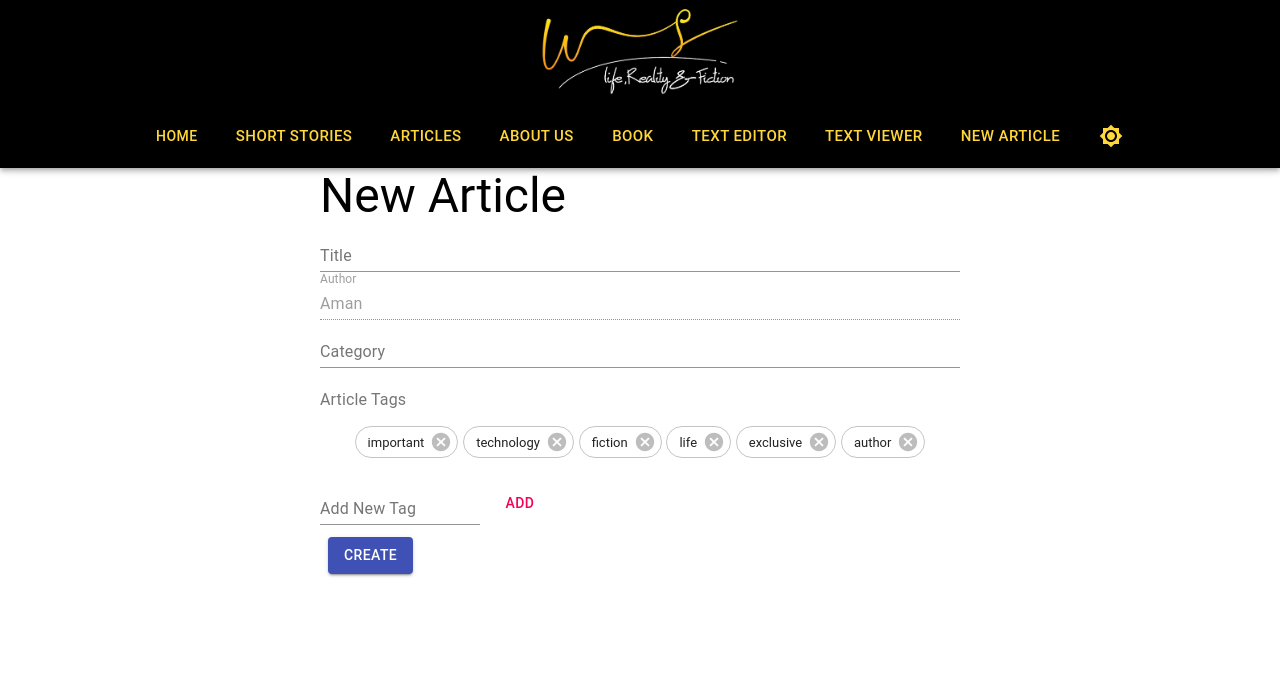
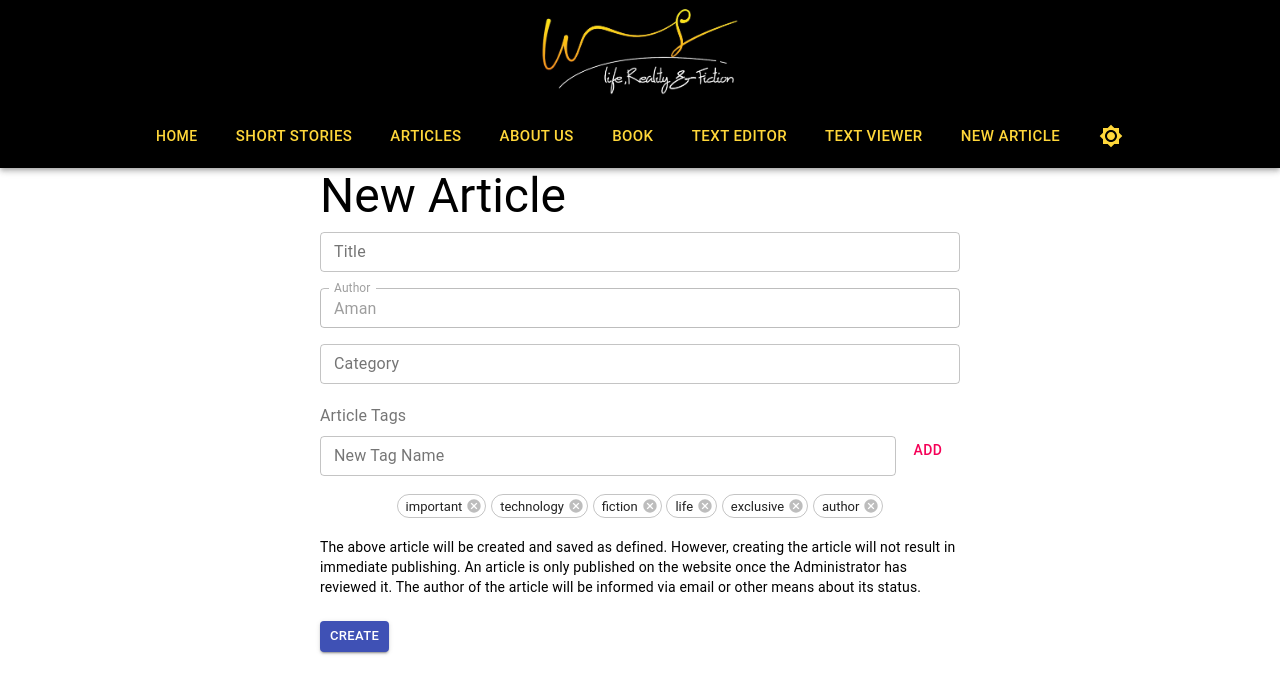
Before and after one commit to aman0207/blog-server-3, a Next.js app: page /newArticle in a window 1280 px wide. Shown: the top 694 px of the page. Built offline with nearby package versions, Linux system fonts and the light colour scheme.

Commit message:
Improved create article form UI (a bit)

```diff
--- a/components/ArticleForm.js
+++ b/components/ArticleForm.js
@@ -41,7 +41,15 @@ const useStyles = makeStyles((theme) => ({
   allSideMildMargin: {
     display: "block",
     margin: theme.spacing(1),
-  }
+  },
+  mildTopMargin: {
+    marginTop: theme.spacing(3),
+    marginBottom: theme.spacing(1),
+  },
+  nominalVerticalMargin: {
+    marginTop: theme.spacing(1),
+    marginBottom: theme.spacing(1),
+  },
 }));
 
 export default function ArticleForm() {
@@ -81,9 +89,12 @@ export default function ArticleForm() {
         <TextField
           name="title"
           label="Title"
+          size="small"
+          variant="outlined"
           value={title}
           onChange={updateTextField}
           fullWidth
+          className={style.nominalVerticalMargin}
         />
 
         {/* AUTHOR OF THE ARTICLE */}
@@ -92,34 +103,49 @@ export default function ArticleForm() {
         <TextField
           name="author"
           label="Author"
+          size="small"
+          variant="outlined"
           fullWidth
           defaultValue={author}
           disabled={ifNoLogin()}
+          className={style.nominalVerticalMargin}
         />
 
         {/* CATEGORY FOR THE ARTICLE */}
         <TextField
           name="category"
           label="Category"
+          size="small"
+          variant="outlined"
           value={category}
           onChange={updateTextField}
           fullWidth
+          className={style.nominalVerticalMargin}
         />
+
+        {/* BODY FOR THE ARTICLE */}
 
         {/* TAGS FOR THE ARTICLE */}
         <TagInput
           tagFieldName="Article Tags"
           allTags={getListOfTags()}
-          tagSizes="medium"
+          tagSizes="small"
           formSyncFunc={setTags}
         />
 
-        {/* BODY FOR THE ARTICLE */}
+        {/* NOTICE OR OTHER ACKNOWLEDGEMENTS */}
+        <Typography variant="body2">
+          The above article will be created and saved as defined.
+          However, creating the article will not result in immediate publishing.
+          An article is only published on the website once the Administrator has reviewed it.
+          The author of the article will be informed via email or other means about its status.
+        </Typography>
 
         {/* SUBMIT BUTTON */}
         <Button
-          className={style.allSideMildMargin}
+          className={style.mildTopMargin}
           variant="contained"
+          size="small"
           color="primary"
           onClick={() => {
             console.info({
--- a/components/tagInput/TagInputView.js
+++ b/components/tagInput/TagInputView.js
@@ -10,7 +10,7 @@ import TextField from "@material-ui/core/TextField";
 
 const useStyles = makeStyles((theme) => ({
   mildTopMargin: {
-    marginTop: theme.spacing(3),
+    marginTop: theme.spacing(2),
     marginBottom: theme.spacing(1),
   },
   centeredContent: {
@@ -22,11 +22,9 @@ const useStyles = makeStyles((theme) => ({
       margin: theme.spacing(0.3),
     },
   },
-  oneFourthWidth: {
-    width: "25%",
-  },
-  nominalAllSideMargin: {
-    margin: theme.spacing(1),
+  almostFullWidth: {
+    width: "90%",
+    marginTop: theme.spacing(0.5),
   },
   nominalVerticalMargin: {
     marginTop: theme.spacing(1),
@@ -50,6 +48,26 @@ const TagInputViewComponent = (props) => {
       <div className={style.mildTopMargin}>
         <InputLabel>{tagFieldName}</InputLabel>
       </div>
+      <div className={style.nominalVerticalMargin}>
+          <TextField
+            className={style.almostFullWidth}
+            size="small"
+            name="newTag"
+            variant="outlined"
+            label="New Tag Name"
+            value={value.newTagName}
+            onChange={method.updateNewTagInputValue}
+            error={(value.isNewTagNameValid)? false : true}
+            helperText={(value.isNewTagNameValid)? '' : 'Tag Exists'}
+          />
+
+        <Button
+          color="secondary"
+          onClick={method.createNewTag}
+        >
+          Add
+        </Button>
+      </div>
       <div className={style.centeredContent}>
         {value.existingTags.map((tag) => (
           <Chip
@@ -63,23 +81,6 @@ const TagInputViewComponent = (props) => {
           />
         ))}
       </div>
-          <TextField
-            className={[style.oneFourthWidth]}
-            name="newTag"
-            label="Add New Tag"
-            value={value.newTagName}
-            onChange={method.updateNewTagInputValue}
-            error={(value.isNewTagNameValid)? false : true}
-            helperText={(value.isNewTagNameValid)? '' : 'Tag Exists'}
-          />
-
-        <Button
-          className={style.nominalAllSideMargin}
-          color="secondary"
-          onClick={method.createNewTag}
-        >
-          Add
-        </Button>
     </React.Fragment>
   );
 };
```
